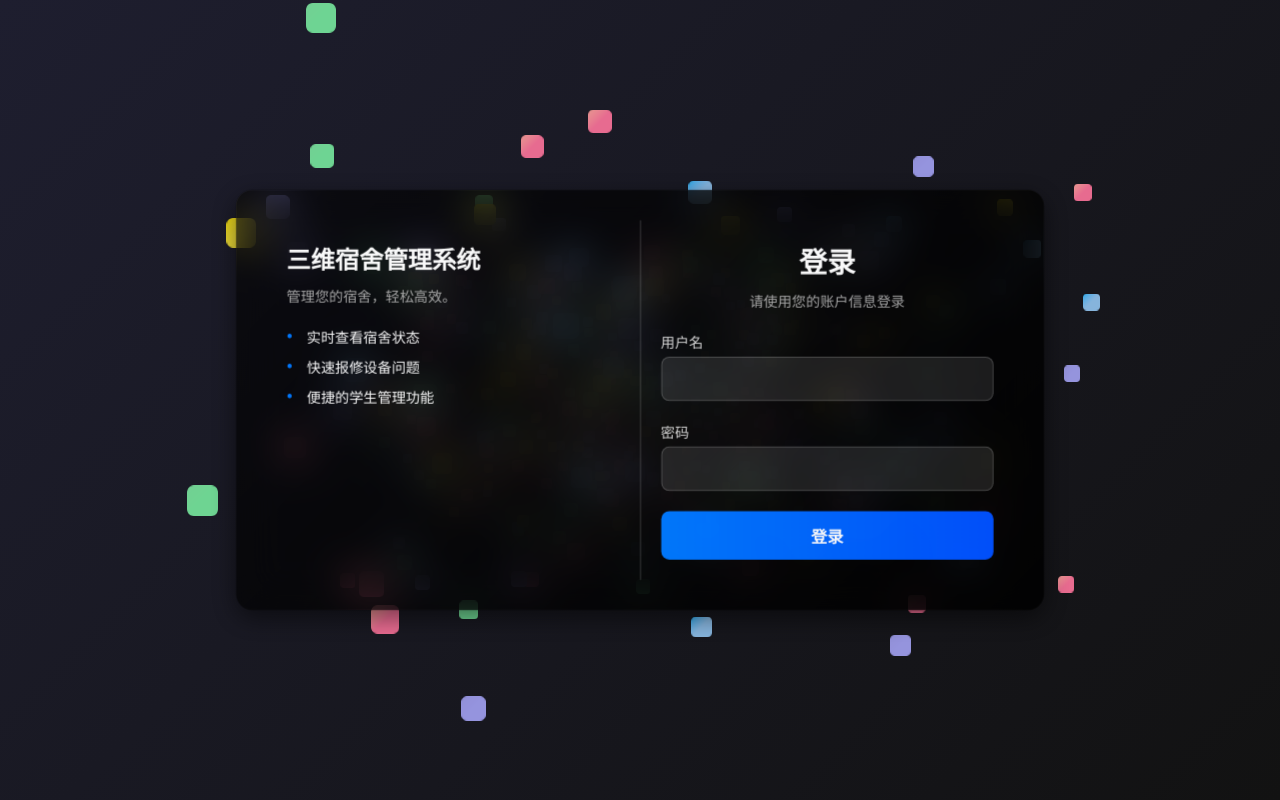
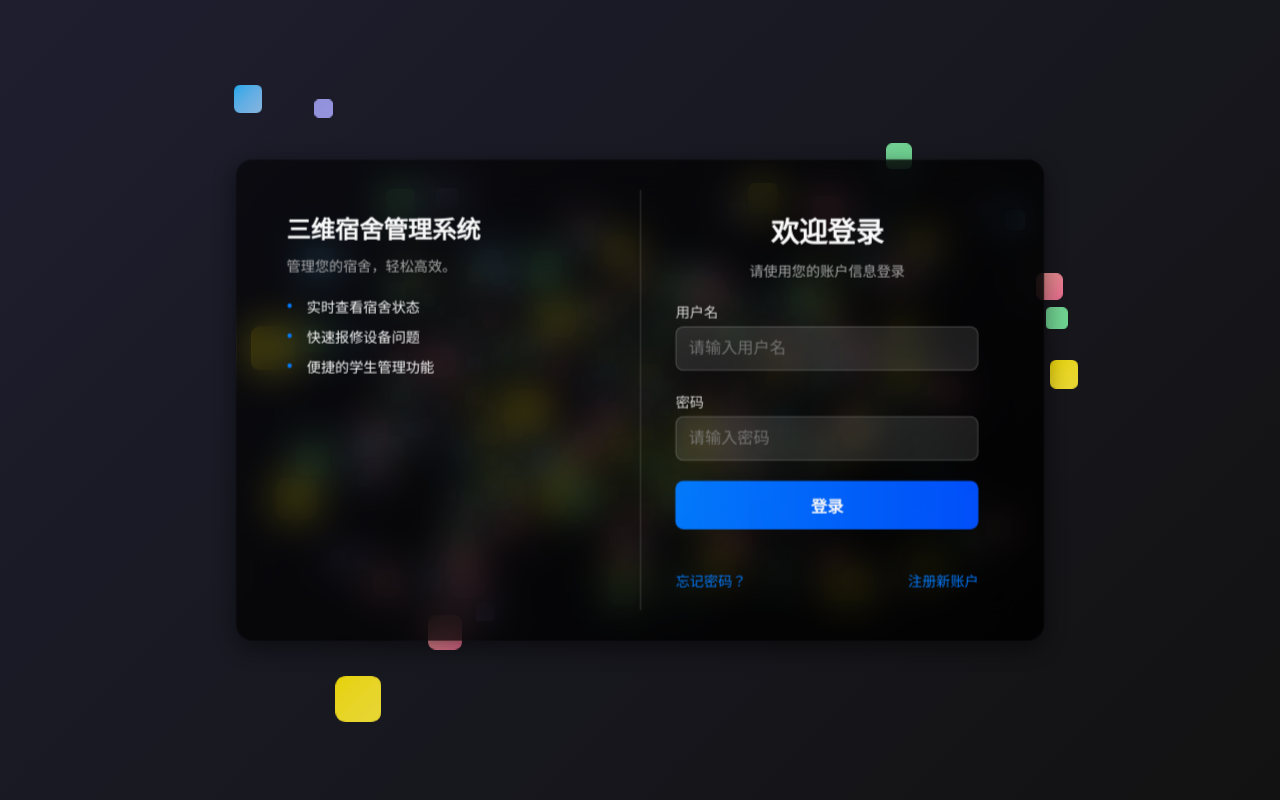
Before and after one commit to xpt030610/xpt-graduation-project, a Vue app in the folder client/: page /login in a window 1280 px wide. Built offline with nearby package versions, Linux system fonts and the light colour scheme.

Commit message:
feat：修改样式

```diff
--- a/client/src/views/Login.vue
+++ b/client/src/views/Login.vue
@@ -18,18 +18,24 @@
 
             <!-- 右侧登录表单 -->
             <div class="login-right">
-                <h1>登录</h1>
-                <p class="subtitle">请使用您的账户信息登录</p>
-                <form @submit.prevent="handleLogin">
+                <div class="login-header">
+                    <h1>欢迎登录</h1>
+                    <p class="subtitle">请使用您的账户信息登录</p>
+                </div>
+                <form @submit.prevent="handleLogin" class="login-form">
                     <div class="input-group">
                         <label for="username">用户名</label>
-                        <input id="username" v-model="username" type="text" required />
+                        <input id="username" v-model="username" type="text" placeholder="请输入用户名" required />
                     </div>
                     <div class="input-group">
                         <label for="password">密码</label>
-                        <input id="password" v-model="password" type="password" required />
+                        <input id="password" v-model="password" type="password" placeholder="请输入密码" required />
                     </div>
                     <button type="submit" class="login-button">登录</button>
+                    <div class="login-footer">
+                        <a href="#" class="forgot-password">忘记密码？</a>
+                        <a href="#" class="register">注册新账户</a>
+                    </div>
                 </form>
             </div>
         </div>
@@ -67,7 +73,7 @@ onMounted(() => {
         const ctx = canvas.getContext('2d');
 
         // 创建渐变颜色
-        const gradient = ctx.createLinearGradient(0, 0, 64, 64);
+        const gradient = ctx.createLinearGradient(0, 0, width, height);
         gradient.addColorStop(0, colors[0]); // 起始颜色
         gradient.addColorStop(1, colors[1]); // 结束颜色
 
@@ -102,7 +108,7 @@ onMounted(() => {
     for (const colors of colorPalettes) {
         const texture = createRoundedRectTexture(128, 128, 32, colors);
         const material = new THREE.PointsMaterial({
-            size: 1.5,
+            size: Math.random() * 2 + 1,
             map: texture,
             transparent: true,
             opacity: 0.9,
@@ -112,7 +118,6 @@ onMounted(() => {
     }
 
     // 创建粒子系统
-    const particlesGeometry = new THREE.BufferGeometry();
     const particlesCount = 300;
 
     // 粒子位置数据
@@ -278,31 +283,46 @@ onMounted(() => {
 .login-right {
     flex: 1;
     padding: 20px;
+    display: flex;
+    flex-direction: column;
+    justify-content: center;
+    align-items: center;
     text-align: center;
+    border-radius: 16px;
+    box-shadow: 0 4px 8px rgba(0, 0, 0, 0.1);
 }
 
-/* 标题 */
-.login-right h1 {
+/* 标题部分 */
+.login-header h1 {
     font-size: 28px;
     font-weight: bold;
     margin-bottom: 10px;
+    color: #ffffff;
 }
 
-/* 副标题 */
-.subtitle {
+.login-header .subtitle {
     font-size: 14px;
     color: #aaa;
     margin-bottom: 20px;
 }
 
-/* 输入框组 */
+/* 表单部分 */
+.login-form {
+    width: 100%;
+    max-width: 300px;
+    display: flex;
+    flex-direction: column;
+    gap: 20px;
+}
+
 .input-group {
-    margin-bottom: 20px;
-    text-align: left;
+    display: flex;
+    flex-direction: column;
+    align-items: flex-start;
+    width: 100%;
 }
 
 .input-group label {
-    display: block;
     font-size: 14px;
     color: #ddd;
     margin-bottom: 5px;
@@ -322,7 +342,6 @@ onMounted(() => {
 
 .input-group input:focus {
     border-color: #007aff;
-    /* iOS 蓝色 */
     box-shadow: 0 0 8px rgba(0, 122, 255, 0.5);
 }
 
@@ -334,7 +353,6 @@ onMounted(() => {
     font-weight: bold;
     color: white;
     background: linear-gradient(90deg, #007aff, #0051ff);
-    /* iOS 风格渐变 */
     border: none;
     border-radius: 8px;
     cursor: pointer;
@@ -344,12 +362,29 @@ onMounted(() => {
 .login-button:hover {
     background: linear-gradient(90deg, #0051ff, #007aff);
     transform: scale(1.02);
-    /* 鼠标悬停时放大 */
 }
 
 .login-button:active {
     background: linear-gradient(90deg, #003bb3, #0047d1);
     transform: scale(0.98);
-    /* 点击时缩小 */
+}
+
+/* 底部链接 */
+.login-footer {
+    margin-top: 20px;
+    display: flex;
+    justify-content: space-between;
+    width: 100%;
+}
+
+.login-footer a {
+    font-size: 14px;
+    color: #007aff;
+    text-decoration: none;
+    transition: color 0.3s ease;
+}
+
+.login-footer a:hover {
+    color: #0051ff;
 }
 </style>
```
